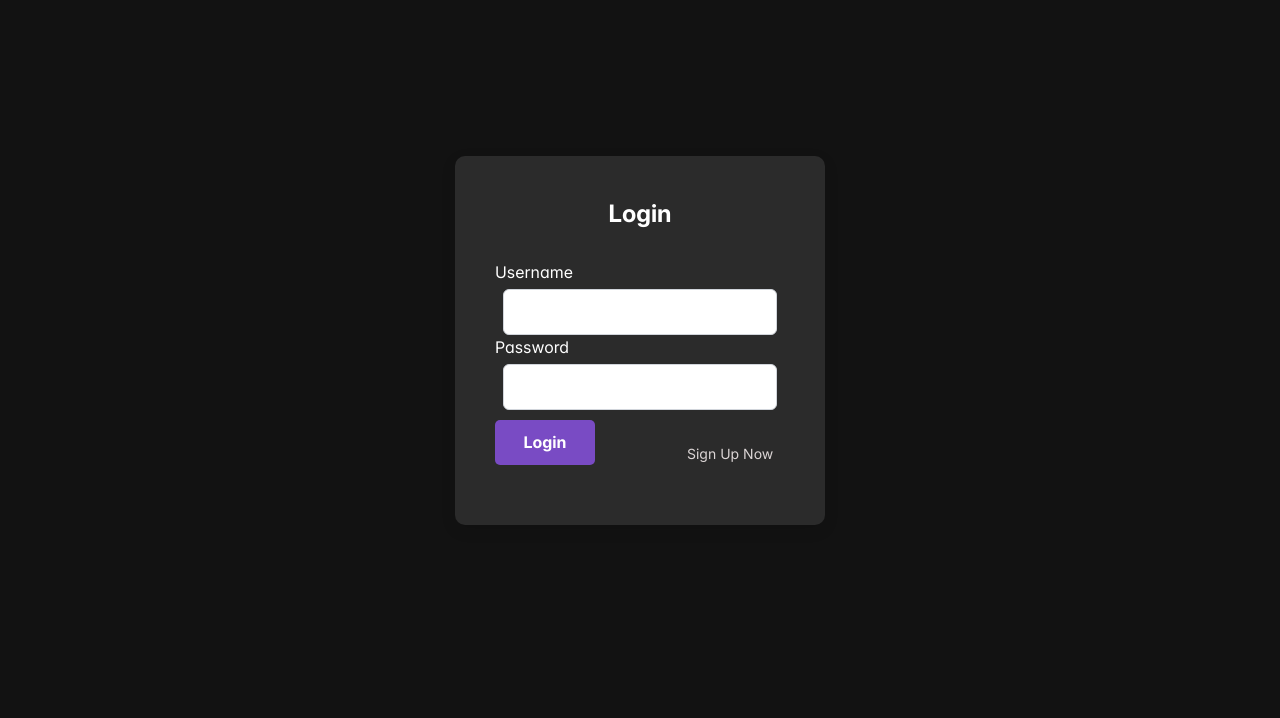
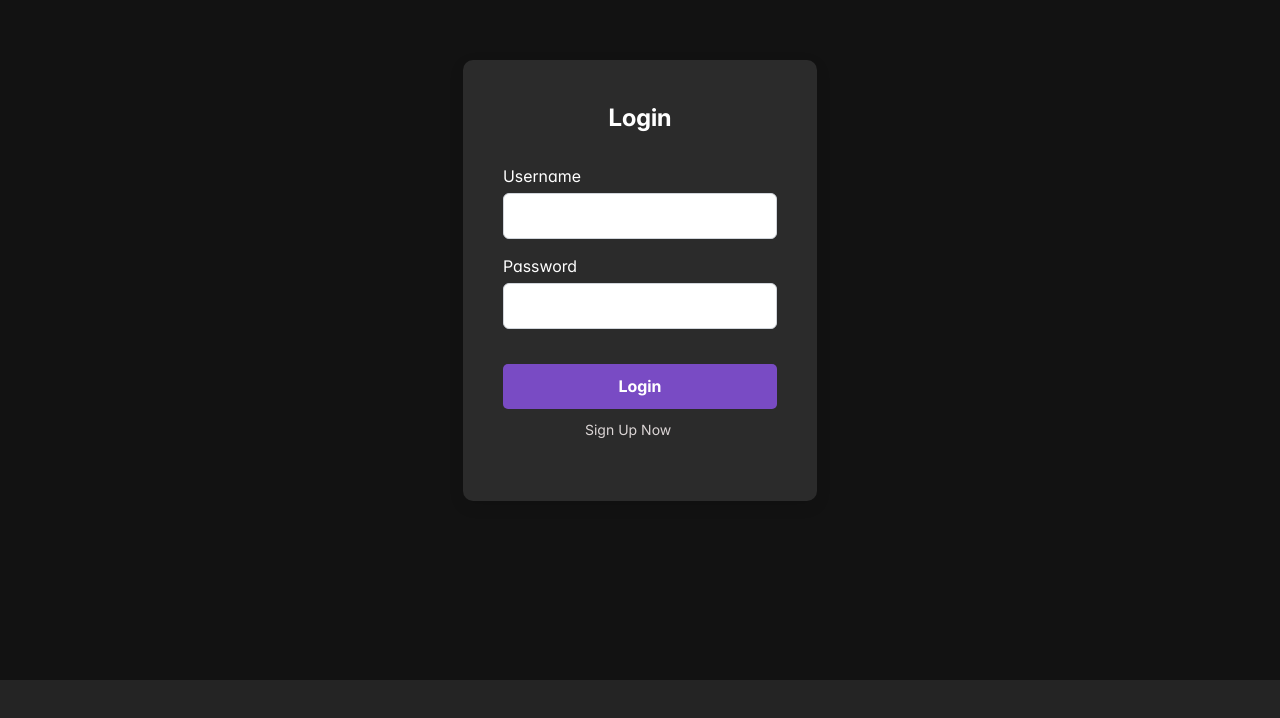
Before and after one commit to princejohnson37/TechShowCase, a React (Vite) app: page / in a window 1280 px wide. Shown: the part 120-838 px from the top of the page. After the commit the page ends 800 px from the top, so only its background shows below. Built offline with nearby package versions, Linux system fonts and the light colour scheme.

Commit message:
Ui changes latest

```diff
--- a/src/modules/Home/pages/HomePage.css
+++ b/src/modules/Home/pages/HomePage.css
@@ -2,7 +2,7 @@
 body {
   margin: 0;
   /* Padding top should equal the navbar's height to prevent content hiding behind it */
-  padding-top: 60px;
+  /* padding-top: 60px; */
   /* justify-content: space-between !important; */
 }
 
@@ -52,6 +52,9 @@ body {
   width: 100%; /* Adjust width as needed */
   flex-wrap: wrap;
 }
+.create-pro{
+  justify-content: center !important;
+}
 
 
 /* Homepage Card Styles */
--- a/src/modules/Home/pages/HomePage.jsx
+++ b/src/modules/Home/pages/HomePage.jsx
@@ -82,6 +82,7 @@ const HomePage = () => {
           justifyContent: "space-between",
           paddingLeft: "3%",
           paddingRight: "3%",
+          paddingTop: "60px"
         }}
       >
         <div className="title">
@@ -101,7 +102,7 @@ const HomePage = () => {
         </div>
       </div>
       <div className="home-container">
-        <div className="home-page">
+        <div className="home-page create-pro">
           <AddNewProject />
           {displayData &&
             displayData.map((project) => (
--- a/src/modules/Login/pages/Login.css
+++ b/src/modules/Login/pages/Login.css
@@ -24,8 +24,8 @@
   transition: 0.5s;
 }
 
-.credential-div {
-  margin-bottom: 20px;
+.login-credential-div {
+  margin-bottom: 15px;
 }
 
 label {
@@ -46,7 +46,7 @@ label {
 }
 
 .login-btn {
-  width: 100px;
+  width: 100%;
   border: none;
   background-color: #794bc4;
   border-radius: 5px;
@@ -55,7 +55,7 @@ label {
   font-weight: bold;
   color: white;
   transition: 0.5s;
-  margin-top: 10px;
+  margin-top: 20px;
   margin-left: 0px;
   height:45px;
 }
--- a/src/modules/Login/pages/Login.jsx
+++ b/src/modules/Login/pages/Login.jsx
@@ -34,11 +34,11 @@ const Login = () => {
       <Card className='login-card' title='Login'>
         <form onSubmit={handleSubmit} className='p-d-flex p-flex-column'>
 			<label htmlFor='username'>Username</label>
-			<div className='credential-div'>
+			<div className='login-credential-div'>
 				<InputText className="username" id='username' name='username' type='text' onChange={handleInputChange} />
 			</div>
 			<label htmlFor='password'>Password</label>
-			<div className='credential-div'>
+			<div className='login-credential-div'>
 				<InputText className="password" id='password' name='password' type='password' onChange={handleInputChange} />
 			</div>
 
--- a/src/modules/SignUp/pages/Signup.jsx
+++ b/src/modules/SignUp/pages/Signup.jsx
@@ -46,6 +46,7 @@ const Signup = () => {
   };
 
   return (
+    <div className='login-container p-d-flex p-jc-center p-ai-center p-h-100'>
     <div className="p-d-flex p-jc-center p-ai-center p-h-100">
       <Toast ref={toast} />
       <Card className="login-card" title="Sign Up">
@@ -116,6 +117,7 @@ const Signup = () => {
         </form>
       </Card>
     </div>
+    </div>
   );
 };
 
```
